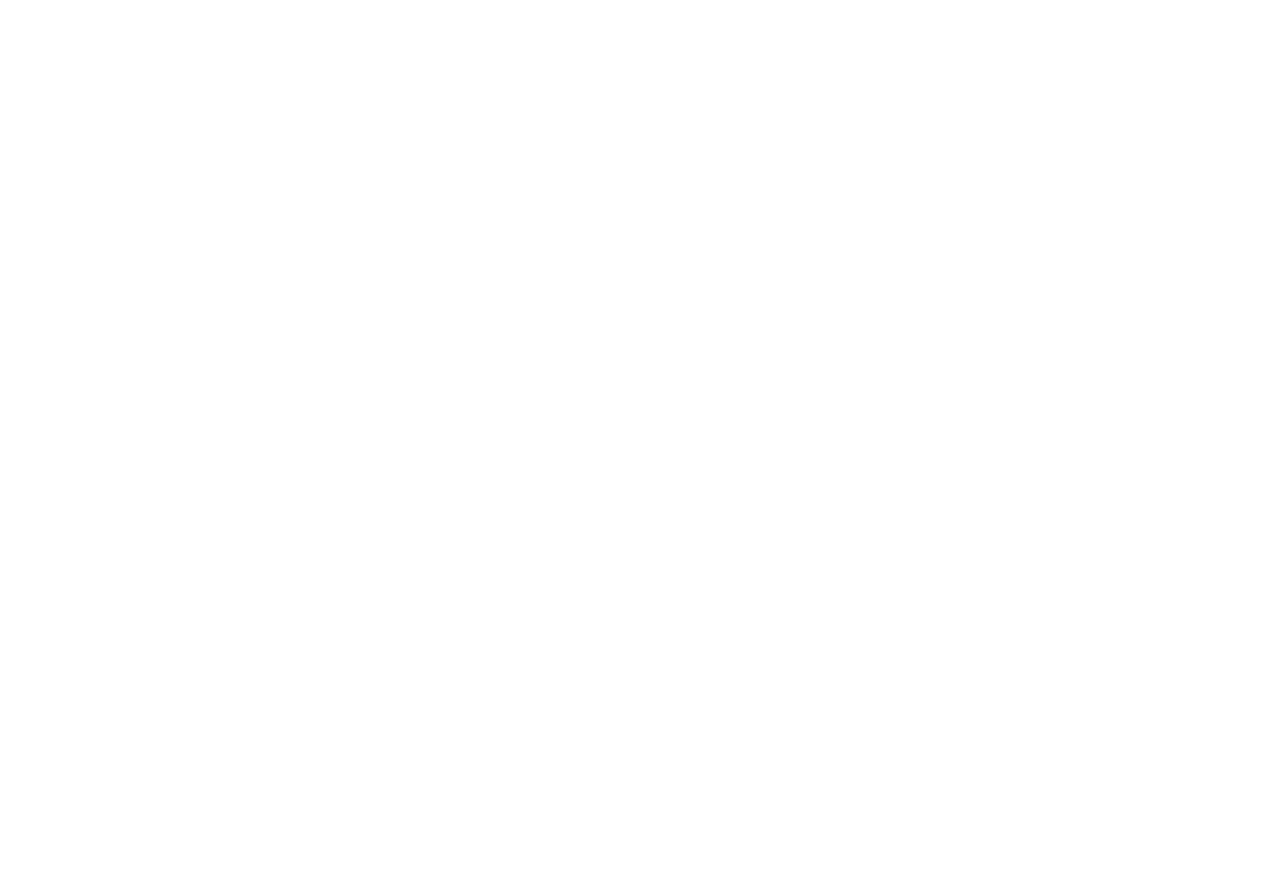
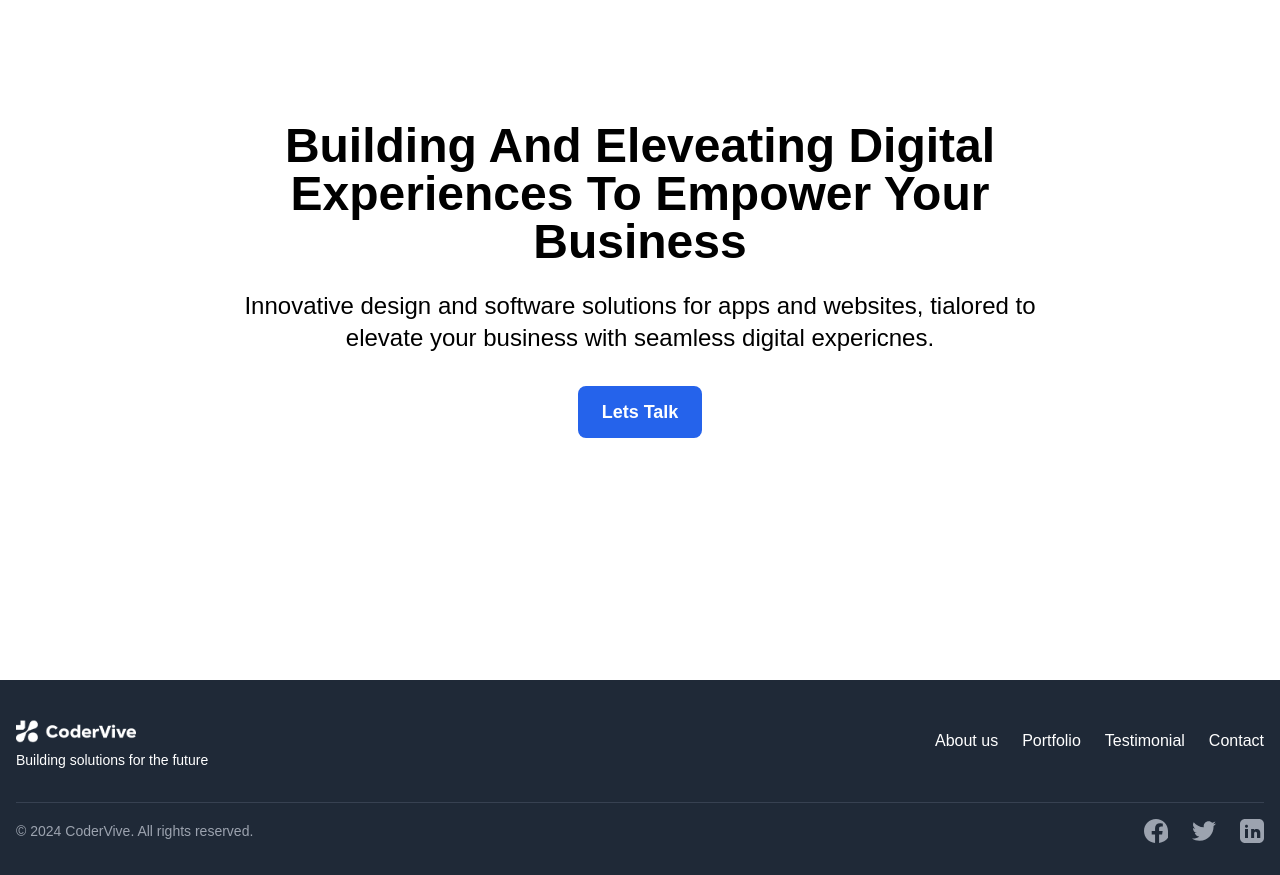
Before and after one commit to imtiazvive/CoderVive, a Next.js app: page / in a window 1280 px wide. Shown: the part 120-995 px from the top of the page. Before the commit the page ends 800 px from the top, so only its background shows below. Built offline with nearby package versions, Linux system fonts and the light colour scheme.

Commit message:
fotter added

```diff
--- a/next.config.mjs
+++ b/next.config.mjs
@@ -1,6 +1,6 @@
 /** @type {import('next').NextConfig} */
 const nextConfig = {
-    output: "export",
+    // output: "export",
 };
 
 export default nextConfig;
--- /dev/null
+++ b/src/app/Footer.js
@@ -0,0 +1,102 @@
+"use client";
+import React, { useState } from "react";
+import Image from "next/image";
+import Logo from "./whiteLogo.png";
+
+
+export default function Footer() {
+    return (
+        // className="bg-white shadow-md fixed w-full z-50"
+        <footer className="bg-gray-800 w-full text-white py-8">
+            <div className="container max-w-7xl mx-auto px-4">
+                {/* Top Section */}
+                <div className="flex flex-col md:flex-row justify-between items-center">
+                    <div className="mb-4 md:mb-0">
+                        <Image
+                            src={Logo}// Path to your logo in the public folder
+                            alt="MyLogo"
+
+                            width={120} // Adjust width as needed
+                            height={40}  // Adjust height as needed
+                            priority // Ensures the logo is loaded quickly
+                        />
+                        <p className="text-sm">Building solutions for the future</p>
+                    </div>
+
+                    <div className="flex space-x-6">
+                        <a href="#" className="text-white hover:text-blue-600 font-medium">
+                            About us
+                        </a>
+                        <a href="#" className="text-white hover:text-blue-600 font-medium">
+                            Portfolio
+                        </a>
+                        <a href="#" className="text-white hover:text-blue-600 font-medium">
+                            Testimonial
+                        </a>
+                        <a href="#" className="text-white hover:text-blue-600 font-medium">
+                            Contact
+                        </a>
+                    </div>
+                </div>
+
+                {/* Bottom Section */}
+                <div className="mt-8 border-t border-gray-700 pt-4 text-center">
+
+                </div>
+
+                <div className="flex flex-col md:flex-row justify-between items-center">
+                    <div className="mb-4 md:mb-0">
+                        <p className="text-sm text-gray-400">
+                            © {new Date().getFullYear()} CoderVive. All rights reserved.
+                        </p>
+                    </div>
+
+                    <div className="flex space-x-6">
+                        <a
+                            href="#"
+                            className="text-gray-400 hover:text-white"
+                            aria-label="Facebook"
+                        >
+                            <svg
+                                xmlns="http://www.w3.org/2000/svg"
+                                fill="currentColor"
+                                viewBox="0 0 24 24"
+                                className="w-6 h-6"
+                            >
+                                <path d="M24 12c0-6.627-5.373-12-12-12s-12 5.373-12 12c0 6.304 4.867 11.5 11.07 11.953v-8.437h-3.365v-3.516h3.365v-2.711c0-3.32 1.916-5.145 4.852-5.145 1.406 0 2.878.25 2.878.25v3.154h-1.621c-1.597 0-2.096.992-2.096 2.008v2.444h3.566l-.57 3.516h-2.996v8.437c6.203-.453 11.07-5.649 11.07-11.953z" />
+                            </svg>
+                        </a>
+                        <a
+                            href="#"
+                            className="text-gray-400 hover:text-white"
+                            aria-label="Twitter"
+                        >
+                            <svg
+                                xmlns="http://www.w3.org/2000/svg"
+                                fill="currentColor"
+                                viewBox="0 0 24 24"
+                                className="w-6 h-6"
+                            >
+                                <path d="M24 4.557c-.883.392-1.832.656-2.828.775 1.017-.609 1.798-1.574 2.165-2.724-.951.564-2.005.974-3.127 1.195-.897-.957-2.173-1.555-3.591-1.555-2.719 0-4.924 2.205-4.924 4.923 0 .386.044.762.127 1.124-4.092-.205-7.719-2.165-10.141-5.144-.424.724-.667 1.566-.667 2.465 0 1.701.866 3.199 2.181 4.078-.804-.026-1.562-.247-2.224-.616v.062c0 2.375 1.693 4.356 3.946 4.806-.413.113-.848.172-1.296.172-.316 0-.624-.031-.927-.089.625 1.951 2.438 3.374 4.584 3.412-1.68 1.316-3.799 2.101-6.102 2.101-.396 0-.788-.023-1.175-.068 2.179 1.396 4.768 2.211 7.548 2.211 9.055 0 14.01-7.503 14.01-14.009 0-.213-.005-.425-.014-.637.961-.694 1.796-1.562 2.457-2.549z" />
+                            </svg>
+                        </a>
+                        <a
+                            href="#"
+                            className="text-gray-400 hover:text-white"
+                            aria-label="LinkedIn"
+                        >
+                            <svg
+                                xmlns="http://www.w3.org/2000/svg"
+                                fill="currentColor"
+                                viewBox="0 0 24 24"
+                                className="w-6 h-6"
+                            >
+                                <path d="M19 0h-14c-2.76 0-5 2.24-5 5v14c0 2.76 2.24 5 5 5h14c2.76 0 5-2.24 5-5v-14c0-2.76-2.24-5-5-5zm-11 19h-3v-9h3v9zm-1.5-10.35c-.966 0-1.5-.672-1.5-1.5s.516-1.5 1.5-1.5 1.5.672 1.5 1.5-.516 1.5-1.5 1.5zm13.5 10.35h-3v-4.5c0-1.08-.396-1.818-1.38-1.818-.756 0-1.204.513-1.4 1.008-.072.171-.091.41-.091.647v4.663h-3v-9h3v1.08c.3-.465 1.17-1.08 2.7-1.08 1.98 0 3.47 1.293 3.47 4.058v4.942z" />
+                            </svg>
+                        </a>
+                    </div>
+                </div>
+            </div>
+        </footer>
+    );
+}
--- /dev/null
+++ b/src/app/hero.js
@@ -0,0 +1,23 @@
+
+"use client";
+
+const Hero = () => {
+  return (
+    <section className="h-screen bg-white flex justify-center items-center text-center text-white">
+      <div className="max-w-4xl  px-4">
+        <h1 className="text-4xl md:text-5xl text-black	 font-bold mb-6">Building And Eleveating Digital Experiences To Empower Your Business</h1>
+        <p className="text-lg text-black md:text-2xl mb-8">
+          Innovative design and software solutions for apps and websites, tialored to elevate your business with seamless digital expericnes.
+        </p>
+        <a
+          href="#services"
+          className="inline-block bg-blue-600 text-white px-6 py-3 text-lg font-semibold rounded-lg hover:bg-blue-700 transition"
+        >
+          Lets Talk
+        </a>
+      </div>
+    </section>
+  );
+};
+
+export default Hero;
--- a/src/app/page.js
+++ b/src/app/page.js
@@ -1,11 +1,15 @@
 import Image from "next/image";
 import NavBar from "./NavBar";
 import Logo from "./logo.png";
+import Hero from "./hero";
+import Fotter from "./footer";
 
 export default function Home() {
   return (
     <div className="">
       <NavBar></NavBar>
+      <Hero></Hero>
+      <Fotter></Fotter>
     </div>
   );
 }
```
Also changed, not shown: src/app/whiteLogo.png (added).
